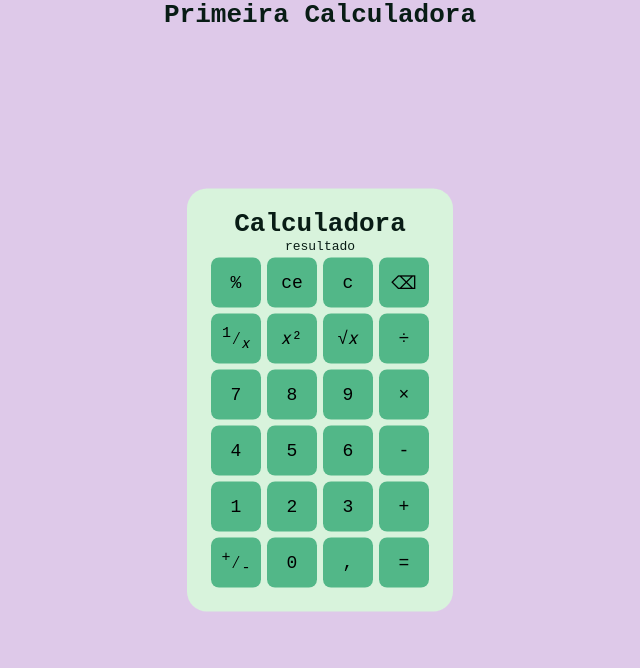
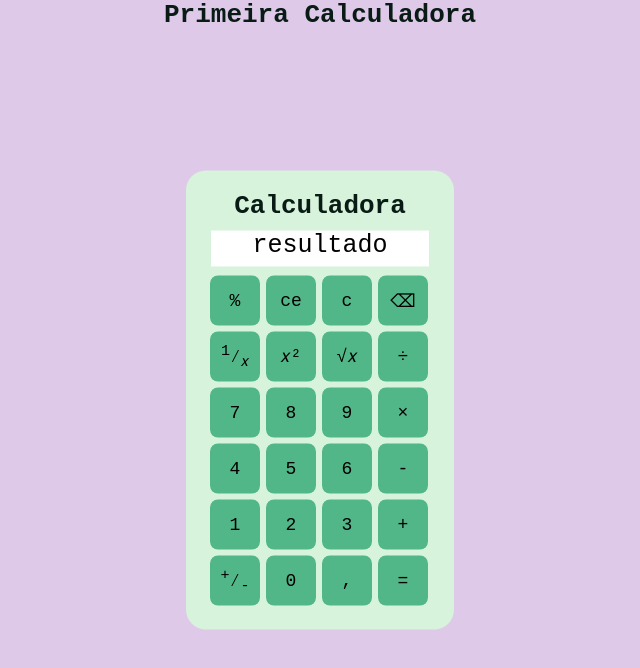
Before and after one commit to LaizaMSilva/calculadora-web, a plain HTML site: page calculadora.html in a window 1280 px wide. Shown: the whole page, without its empty margins (320-960 px from the left). Drawn offline with Linux system fonts and the light colour scheme.

Commit message:
Segundo commit da interface em CSS

```diff
--- a/style.css
+++ b/style.css
@@ -36,3 +36,18 @@
         .botao:hover{
             background-color: #40916C;
         }
+
+        #resultado{
+            width: 218px;
+            height: 36px;
+            background-color: white;
+            font-size: 25px;
+            text-align: center;
+            display: flex;
+            justify-content: center;
+            align-items: right;
+            color: black;
+            margin: 5px;
+            margin-top: 10px;
+
+        }
```
